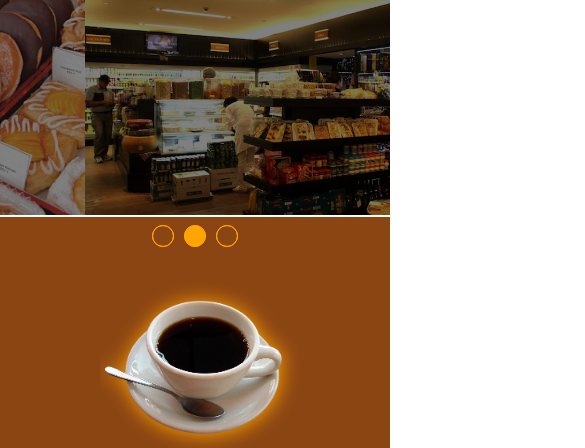
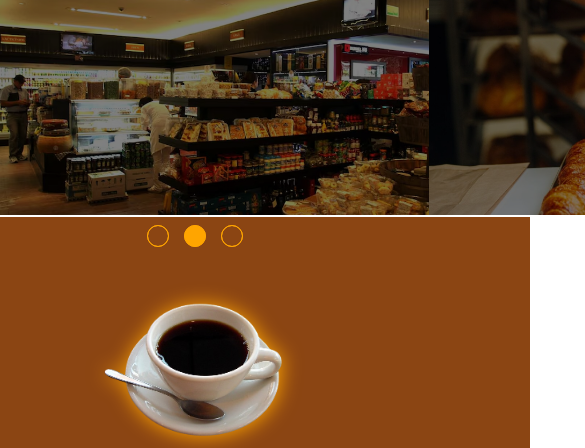
Before and after one commit to teudevs/Projeto-Padaria, a plain HTML site: page index.html in a window 390 px wide. Shown: the part 107-555 px from the top of the page, 585 px wide, since content can reach past the window. Drawn offline with nearby package versions, Linux system fonts and the light colour scheme.

Commit message:
Add files via upload

```diff
--- a/index.html
+++ b/index.html
@@ -7,7 +7,7 @@
     <link rel="icon" type="image/x-icon" href="logo.ico">
     <script src="script.js" defer></script>
     <script src="https://unpkg.com/scrollreveal"></script>
-    <title>Padaria | teudevs</title>
+    <title>Padaria | Teudevs</title>
 </head>
 <body>
     <div class="container">
--- a/style.css
+++ b/style.css
@@ -5,13 +5,15 @@
     padding: 0;
     box-sizing: border-box;
     text-decoration: none;
-    zoom: 0% !important;
+    zoom: 0 !important;
 }
 
 html {
     width: 100vw;
     height: 100vh;
     font-size: 62.5%;
+    overflow-x: hidden;
+    zoom: 0% !important;
 }
 li{
     list-style-type: none;
@@ -370,10 +372,7 @@ footer {
         top: 20px;
     }
 }
-@media screen and (max-width: 900px){
-    *{
-        overflow: hidden;
-            }
+@media screen and (max-width: 700px){
     .img-desktop{
         display: none;
     }
@@ -459,9 +458,11 @@ footer {
     .locbtn{
         margin-left: 75px;
     }
+    .nav-manual .manual-btn:not(:last-child), .nav-auto div:not(:last-child) {
+        margin-right: 15px;
+    }
     body{
         zoom: 0% !important;
     }
 
-
 }
```
